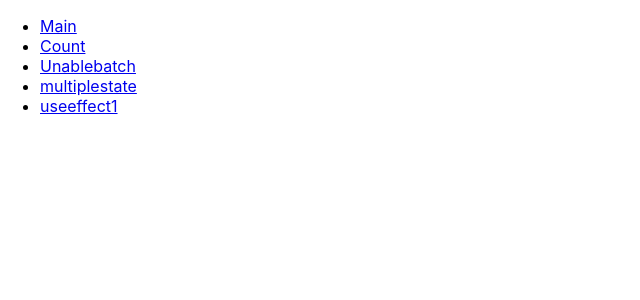
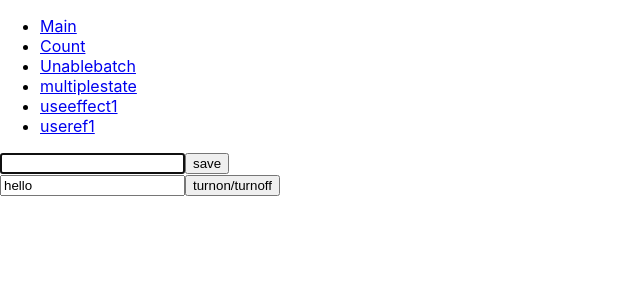
Before and after one commit to bryce0516/review-react, a React (Create React App) app: page /useref1 in a window 1280 px wide. Shown: the top 300 px of the page, without its empty margins (0-640 px from the left). Built offline with nearby package versions, Linux system fonts and the light colour scheme.

Commit message:
add useref

```diff
--- a/src/App.js
+++ b/src/App.js
@@ -10,6 +10,7 @@ import Count from "./components/Count"
 import UnableBatch from "./components/UnableBatch"
 import MultipleState from "./components/MultipleState";
 import UseEffect1 from "./components/UseEffect1";
+import UseRef1 from "./components/UseRef1"
 export default function App() {
   return (
     <Router>
@@ -30,6 +31,9 @@ export default function App() {
             </li>
             <li>
               <Link to="/useeffect1">useeffect1</Link>
+            </li>
+            <li>
+              <Link to="/useref1">useref1</Link>
             </li>
           </ul>
         </nav>
@@ -52,6 +56,9 @@ export default function App() {
           <Route path="/useeffect1">
             <UseEffect1 />
           </Route>
+          <Route path="/useref1">
+            <UseRef1 />
+          </Route>
         </Switch>
       </div>
     </Router>
--- a/src/components/UseEffect1.js
+++ b/src/components/UseEffect1.js
@@ -1,13 +1,8 @@
 import React, { useEffect,useState } from "react";
+import useUser from '../hooks/useUser'
 
 const UseEffect1 = ({userId}) => {
-  const [ user, setUser ] = useState(null)
-  const value = userId + 10;
-
-  useEffect(() => {
-    console.log(value)
-    getUserApi(userId).then(res => setUser(res))
-  },[userId])
+  const user = useUser(userId)
 
   return (
     <div>
@@ -22,14 +17,4 @@ const UseEffect1 = ({userId}) => {
   );
 }
 
-const USER1 = {name: 'mike', age: 23}
-const USER2 = {name: 'jane', age: 30}
-function getUserApi(userId) {
-  return new Promise(res => {
-    setTimeout(() => {
-      res(userId % 2 ? USER1 : USER2)
-    }, 500)
-  })
-}
-
 export default UseEffect1;
--- /dev/null
+++ b/src/components/UseRef1.js
@@ -0,0 +1,47 @@
+import { useRef, useState, useEffect, useCallback } from "react";
+
+const INITIAL_TEXT = 'hello'
+const UseRef1 = () => {
+  const [text, setText] = useState(INITIAL_TEXT)
+  const [showText, setShowText] = useState(true)
+  const inputRef = useRef();
+  const setInitialText = useCallback(ref => ref && setText(INITIAL_TEXT),[])
+  useEffect(() => {
+    inputRef.current.focus()
+  },[])
+  return (
+    <div>
+      <InputAndSave inputRef={inputRef}/>
+      {showText && (
+        <input
+          type="text"
+          ref={setInitialText}
+          value={text}
+          onChange={e => setText(e.target.value)}
+        />
+      )}
+      <button onClick={() => setShowText(!showText)}>turnon/turnoff</button>
+      {/* <Button ref={buttonRef} /> */}
+    </div>
+   );
+}
+
+function InputAndSave( {inputRef} ){
+  return (
+    <div>
+      <input type="text" ref={inputRef}/>
+      <button>save</button>
+    </div>
+  )
+}
+
+
+// const Button = React.forwardRef(function ({onClick}, ref) {
+//   return (
+//     <button onClick={onClick} ref={ref}>
+//       save
+//     </button>
+//   )
+// })
+
+export default UseRef1;
--- /dev/null
+++ b/src/hooks/useUser.js
@@ -0,0 +1,24 @@
+import React, {useEffect, useState} from 'react'
+// import getUserApi from '../components/UseEffect1'
+
+export default function useUser(userId) {
+  const [user, setUser] = useState(null);
+  const value = userId + 10;
+
+  useEffect(() => {
+    console.log(value);
+    getUserApi(userId).then((res) => setUser(res));
+  }, [userId]);
+  return user
+}
+
+const USER1 = {name: 'mike', age: 23}
+const USER2 = {name: 'jane', age: 30}
+
+function getUserApi(userId) {
+  return new Promise(res => {
+    setTimeout(() => {
+      res(userId % 2 ? USER1 : USER2)
+    }, 500)
+  })
+}
```
